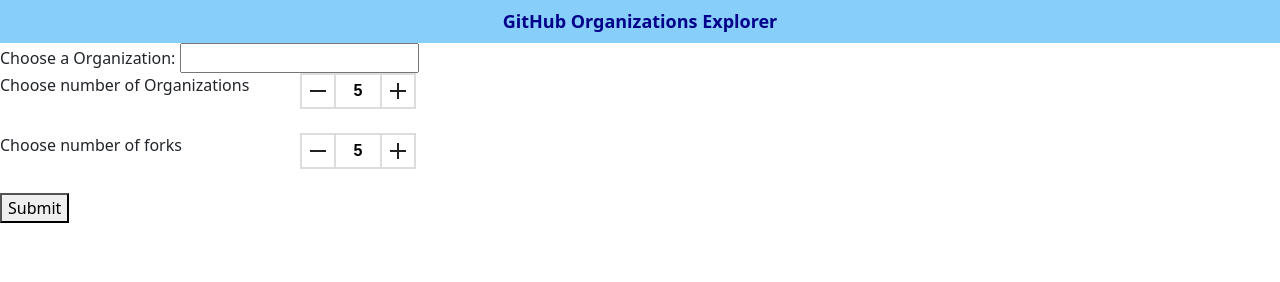
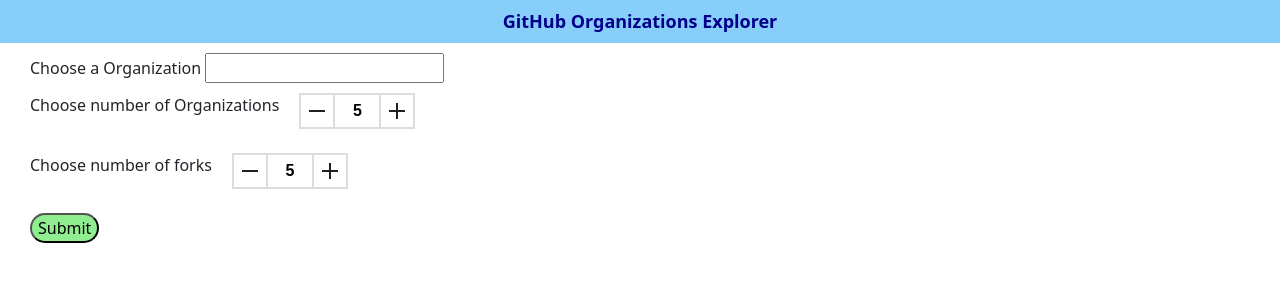
Before and after one commit to aditm7/GitOrgansiationsExplorer, a plain HTML site: page index.html in a window 1280 px wide. Drawn offline with nearby package versions, Linux system fonts and the light colour scheme.

Commit message:
some changes

```diff
--- a/css/main.css
+++ b/css/main.css
@@ -72,3 +72,9 @@
     font-weight: bold;
     text-align: center;
 }
+
+#submit {
+    background-color: lightgreen;
+    border-radius: 20px;
+    border: 10px 10px;
+}
--- a/index.html
+++ b/index.html
@@ -24,7 +24,8 @@
             <a href="#" class="btn btn-primary">Go somewhere</a>
         </div>
     </div> -->
-    <label>Choose a Organization:
+    <div style="margin-top:10px;margin-left: 30px;">
+        <label>Choose a Organization
       <input list="organization" id="orgs" name="organization" /></label>
         <datalist id="organization">
         <option value="Microsoft">
@@ -32,9 +33,10 @@
         <option value="Facebook">
       </datalist>
         <br>
-    <div style="display: flex;">
-        <div style="width:300px">Choose number of Organizations</div>
-        <div class="number-input">
+
+        <div style="display: flex;margin-top: 10px;">
+            <div style="width:auto;">Choose number of Organizations</div>
+            <div class="number-input" style="margin-left:20px">
                 <button onclick="this.parentNode.querySelector('input[type=number]').stepDown()"></button>
                 <input class="quantity" min="1" id="num_orgs" name="quantity" value="5" type="number">
                 <button onclick="this.parentNode.querySelector('input[type=number]').stepUp()" class="plus"></button>
@@ -42,16 +44,18 @@
         </div>
         <br>
         <div style="display: flex;">
-        <div style="width:300px">Choose number of forks</div>
-        <div class="number-input">
+            <div style="width:auto">Choose number of forks</div>
+            <div class="number-input" style="margin-left:20px">
                 <button onclick="this.parentNode.querySelector('input[type=number]').stepDown()"></button>
                 <input class="quantity" min="1" id="num_forks" name="quantity" value="5" type="number">
                 <button onclick="this.parentNode.querySelector('input[type=number]').stepUp()" class="plus"></button>
             </div>
         </div>
         <br>
-    <button onclick="func()">Submit</button>
+        <button id="submit" onclick="func()">Submit</button>
+    </div>
     <ul id="list_orgs"></ul>
+
 </body>
 
 </html>
--- a/js/script.js
+++ b/js/script.js
@@ -15,7 +15,7 @@
                 let li = document.createElement('li');
                 let name = document.createElement('a');
                 let desc = document.createElement('span');
-                name.innerHTML = arr[i].name;
+                name.innerHTML = arr[i].name + ": ";
                 name.href = arr[i].html_url;
                 desc.innerHTML = arr[i].description;
                 li.appendChild(name);
```
Lines whose indentation alone changed are shown as unchanged.
